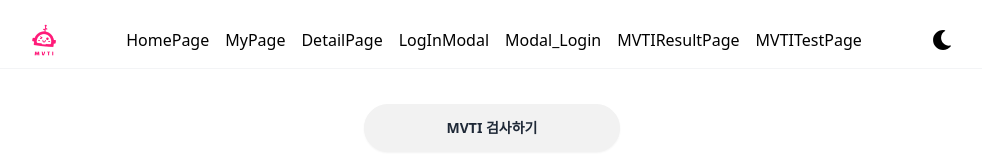
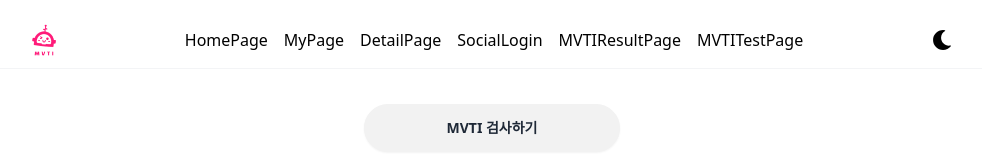
Before and after one commit to MVTI-MovieAndVideo-Recommender-Platform/FE, a React (Create React App) app: page / in a window 1280 px wide. Shown: the top 154 px of the page, without its empty margins (148-1130 px from the left). Built offline with nearby package versions, Linux system fonts and the light colour scheme.

Commit message:
K로그인 끄읕

```diff
--- a/src/App.js
+++ b/src/App.js
@@ -8,12 +8,11 @@ import MyPage from './pages/MyPage.js';
 import MVTITestPage from './pages/MVTITestPage.js';
 import MVTIResultPage from './pages/MVTIResultPage.js';
 import SocialLogin from "./pages/SocialLogin.js"; // SocialLogin import
-import KakaoAuthRedirect from './components/KakaoAuthRedirect';
-import KakaoCallbackPage from './components/KakaoCallbackPage';
+import KakaoAuthRedirect from './component/KakaoAuthRedirect';
+import KakaoCallbackPage from './component/KakaoCallbackPage';
 import Layout from "./component/Layout.js";
 import ProtectedRoute from './component/state/ProtectedRoute.js';
-import GuestRoute from './component//state/GuestRoute.js';
-//import LoginModal from "./pages/LoginModal.js";
+import GuestRoute from './component/state/GuestRoute.js';
 
 export function App() {
 
@@ -24,6 +23,7 @@ export function App() {
         <Route path="/mvti_test" element={<MVTITestPage />} />
         <Route path="/mvti_result" element={<MVTIResultPage />} />
         <Route path="/content/:id" element={<DetailPage />} />
+
         <Route path="/login" element={
           <GuestRoute>
             <SocialLogin />
@@ -41,7 +41,7 @@ export function App() {
         } />
         {/* 추가 */}
         <Route path="/kakao-auth-redirect" element={<KakaoAuthRedirect />} />
-        <Route path="/member/login/kakao/callback" element={<KakaoCallbackPage />} />
+        <Route path="/login/kakao/callback" element={<KakaoCallbackPage />} />
       </Routes>
     </Layout>
   );
--- a/src/component/Header.js
+++ b/src/component/Header.js
@@ -1,9 +1,7 @@
 import React,{useEffect, useState} from "react";
 import { Link } from "react-router-dom";
 import { FaMoon, FaSun } from "react-icons/fa";
-import logo from "../asset/img/MVTI_logo.png"
-//import { RiRobot2Line } from "react-icons/ri";
-    //react icon + tailwindcss + daisyUI
+import logo from "../asset/img/MVTI_logo.png";
 
 const Header = () => {
    const [isDarkMode, setIsDarkMode] = useState(false);
@@ -31,8 +29,7 @@ const Header = () => {
                <Link to="/"  className="hover:underline">HomePage</Link>
                <Link to="/mypage" className="hover:underline">MyPage</Link>
                <Link to="/content/:id"  className="hover:underline">DetailPage</Link>
-               < Link to="/login"  className="hover:underline">LogInModal</Link>
-              < Link to="/login_modal" className="hover:underline">Modal_Login</Link>
+               < Link to="/login"  className="hover:underline">SocialLogin</Link>
                <Link to="/mvti_result"  className="hover:underline">MVTIResultPage</Link>
                <Link to="/mvti_test"  className="hover:underline">MVTITestPage</Link>
             </nav>
--- a/src/component/KakaoCallbackPage.js
+++ b/src/component/KakaoCallbackPage.js
@@ -1,5 +1,5 @@
 import React, { useEffect, useState } from 'react';
-import axios from 'axios';
+import   axios  from 'axios';
 //쿼리 파라미터 추출(fetchData), 서버 요청(PostData), 이 둘을 종합하여 실행하는 콜백(destroy) 함수
 
 //쿼리 파라미터에서 access_token을 직접 추출
@@ -26,7 +26,8 @@ const KakaoCallbackPage = () => {
 
         const PostData = async () => {
             console.log("보낸다잉");
-            await axios.post("https://api.mvti/member/login/kakao", {}, {
+            console.log(access_token);
+            await axios.post("https://api.mvti.site/member/login/kakao", {}, {
                 headers: {
                     'access_token': access_token
                 }
@@ -35,6 +36,7 @@ const KakaoCallbackPage = () => {
                 localStorage.setItem('jwt', JSON.stringify(response.headers.jwt));
 
             }).catch(response => {
+               console.log("잘하자잉")
                 console.log(response)
             });
         };
--- /dev/null
+++ b/src/component/modal_button.js
@@ -0,0 +1,13 @@
+import Modal from "./Mopdal";// Modal 컴포넌트 import
+import React from "react";
+
+const LoginModal = () => {
+  return (
+    <div>
+      <Modal>
+      </Modal>
+    </div>
+  );
+};
+
+export default LoginModal;
--- a/src/index.js
+++ b/src/index.js
@@ -3,6 +3,7 @@ import ReactDOM from 'react-dom/client';
 import { BrowserRouter as Router } from 'react-router-dom'; // BrowserRouter 대신 Router 사용
 import './index.css';
 import App from './App.js';
+import reportWebVitals from './pages/reportWebVitals.js';
 
 
 // root 요소 존재하지 않는 경우, 에러 출력
@@ -19,6 +20,5 @@ if (rootElement) {
 } else {
   console.error("Root element is missing");
 }
-
 // 페이지 성능 지표 보고
-//reportWebVitals();
+reportWebVitals();
--- a/src/pages/LoginModal.js
+++ /dev/null
@@ -1,15 +0,0 @@
-import Modal from "../component/Mopdal";// Modal 컴포넌트 import
-import React from "react";
-import SocialLogin from "./SocialLogin"; // Login 컴포넌트 import
-
-const LoginModal = () => {
-  return (
-    <div>
-      <Modal>
-        <SocialLogin />
-      </Modal>
-    </div>
-  );
-};
-
-export default LoginModal;
```
